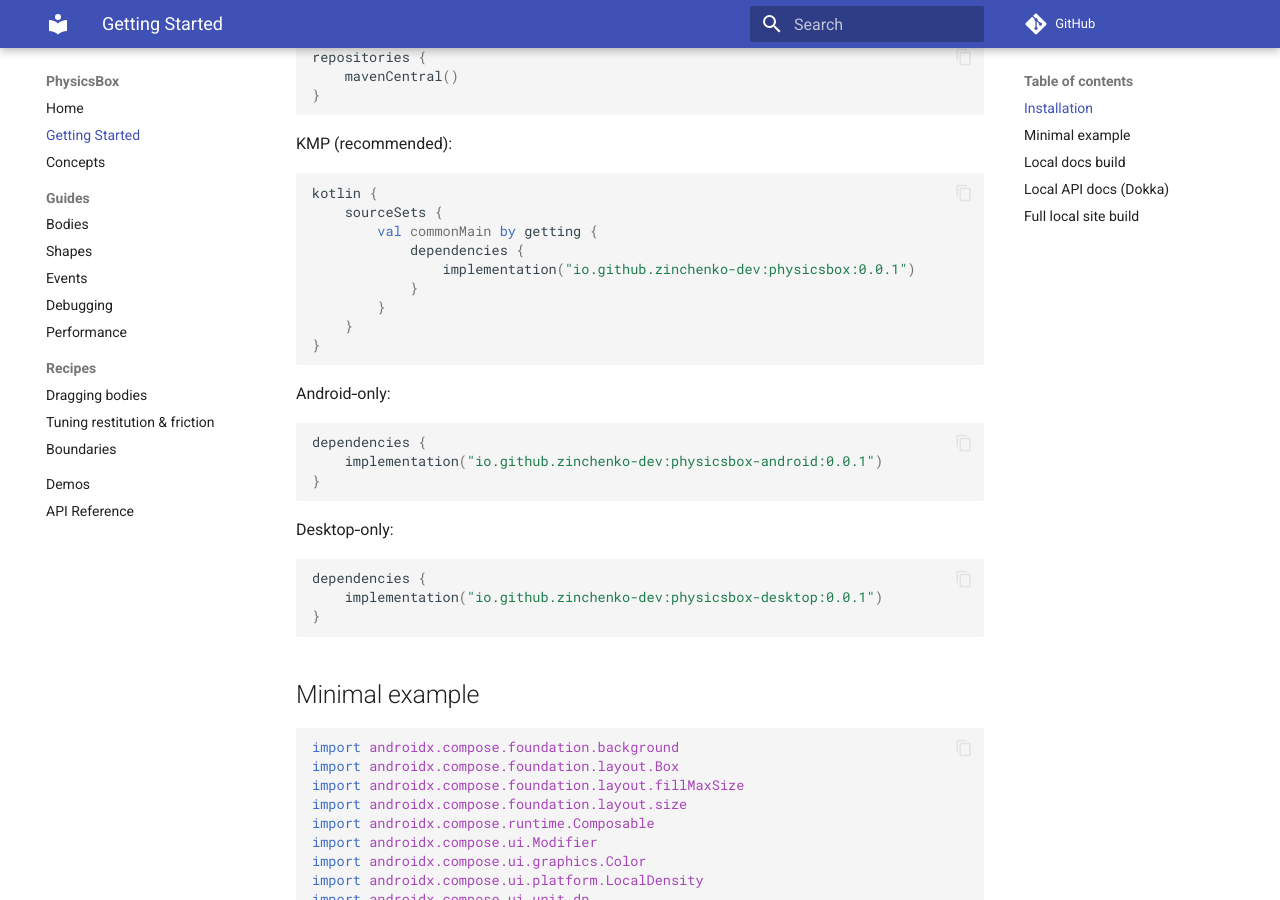
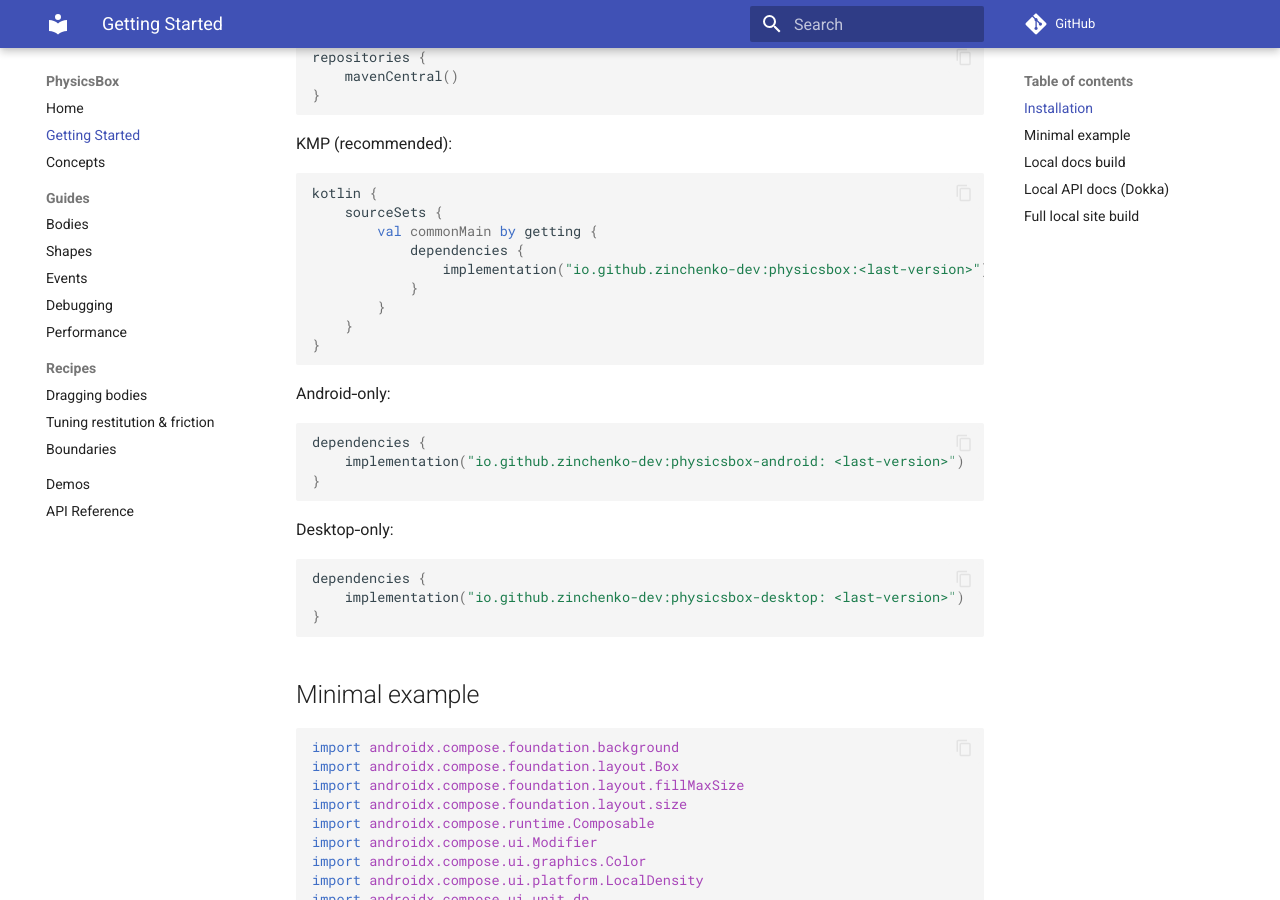
Before and after one commit to GoetzDeBouville/PhysicsBox, an MkDocs documentation site: the page built from docs/getting-started.md, in a window 1280 px wide and 900 px high, scrolled down 326 px. Built offline with MkDocs 1.6.1 and Material for MkDocs 9.7.7, drawn with Linux system fonts in a browser that asks for light colours; comment, search, counter and statistics services are not loaded.

Commit message:
update Getting Started

````diff
--- a/docs/getting-started.md
+++ b/docs/getting-started.md
@@ -17,7 +17,7 @@ kotlin {
     sourceSets {
         val commonMain by getting {
             dependencies {
-                implementation("io.github.zinchenko-dev:physicsbox:0.0.1")
+                implementation("io.github.zinchenko-dev:physicsbox:<last-version>")
             }
         }
     }
@@ -27,14 +27,14 @@ kotlin {
 Android‑only:
 ```kotlin
 dependencies {
-    implementation("io.github.zinchenko-dev:physicsbox-android:0.0.1")
+    implementation("io.github.zinchenko-dev:physicsbox-android: <last-version>")
 }
 ```
 
 Desktop‑only:
 ```kotlin
 dependencies {
-    implementation("io.github.zinchenko-dev:physicsbox-desktop:0.0.1")
+    implementation("io.github.zinchenko-dev:physicsbox-desktop: <last-version>")
 }
 ```
 
````
